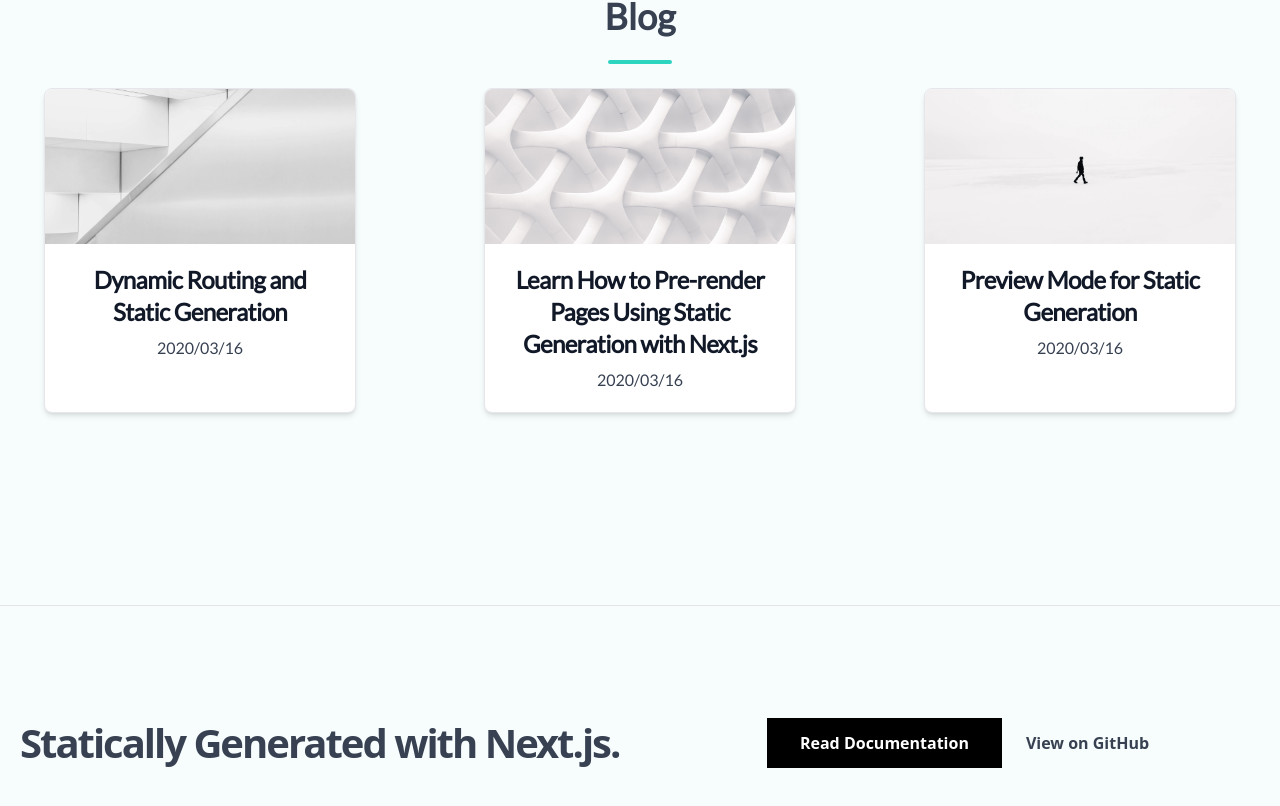
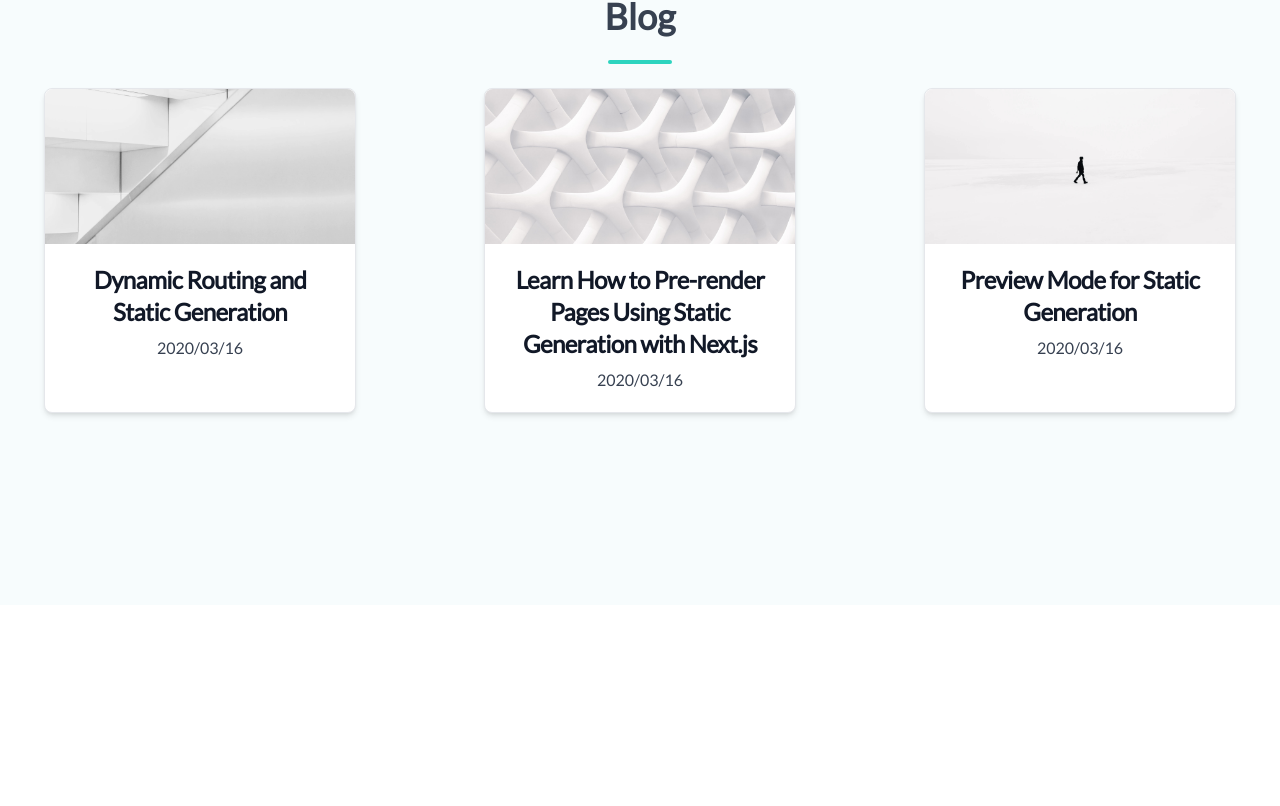
Before and after one commit to kyutech-programming-club/official-site, a Next.js app: page / in a window 1280 px wide. Shown: the part 968-1774 px from the top of the page. After the commit the page ends 1573 px from the top, so only its background shows below. Built offline with nearby package versions, Linux system fonts and the light colour scheme.

Commit message:
🔥 Delete foooter

```diff
--- a/components/footer.tsx
+++ /dev/null
@@ -1,32 +0,0 @@
-import Container from './container'
-import { EXAMPLE_PATH } from '../lib/constants'
-
-const Footer = () => {
-  return (
-    <footer className="bg-neutral-50 border-t border-neutral-200">
-      <Container>
-        <div className="py-28 flex flex-col lg:flex-row items-center">
-          <h3 className="text-4xl lg:text-[2.5rem] font-bold tracking-tighter leading-tight text-center lg:text-left mb-10 lg:mb-0 lg:pr-4 lg:w-1/2">
-            Statically Generated with Next.js.
-          </h3>
-          <div className="flex flex-col lg:flex-row justify-center items-center lg:pl-4 lg:w-1/2">
-            <a
-              href="https://nextjs.org/docs/basic-features/pages"
-              className="mx-3 bg-black hover:bg-white hover:text-black border border-black text-white font-bold py-3 px-12 lg:px-8 duration-200 transition-colors mb-6 lg:mb-0"
-            >
-              Read Documentation
-            </a>
-            <a
-              href={`https://github.com/vercel/next.js/tree/canary/examples/${EXAMPLE_PATH}`}
-              className="mx-3 font-bold hover:underline"
-            >
-              View on GitHub
-            </a>
-          </div>
-        </div>
-      </Container>
-    </footer>
-  )
-}
-
-export default Footer
--- a/components/layout.tsx
+++ b/components/layout.tsx
@@ -13,7 +13,6 @@
       <div className="min-h-screen font-lato bg-[#F7FCFD]">
         <main>{children}</main>
       </div>
-      <Footer />
     </>
   );
 };
```
